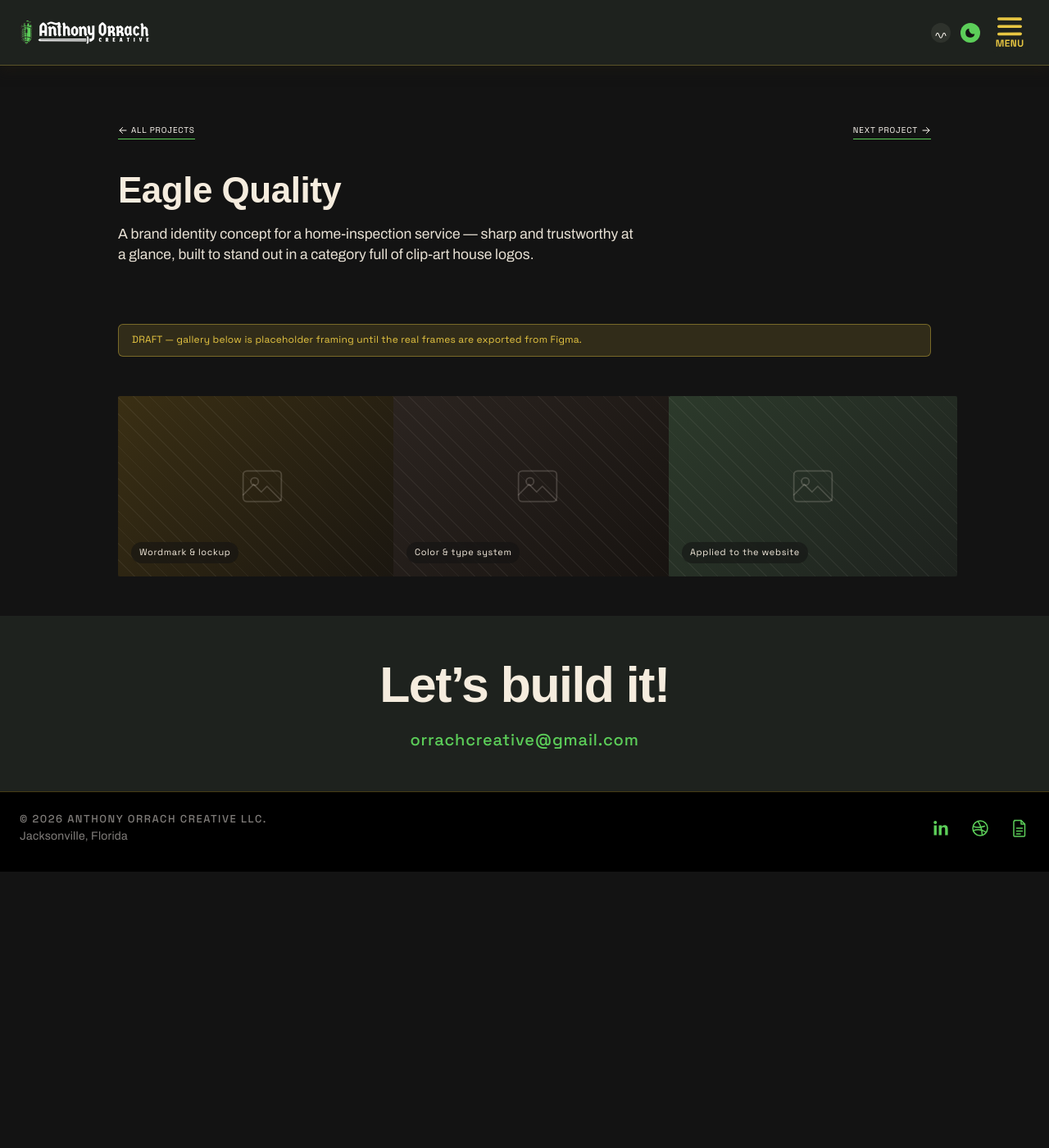
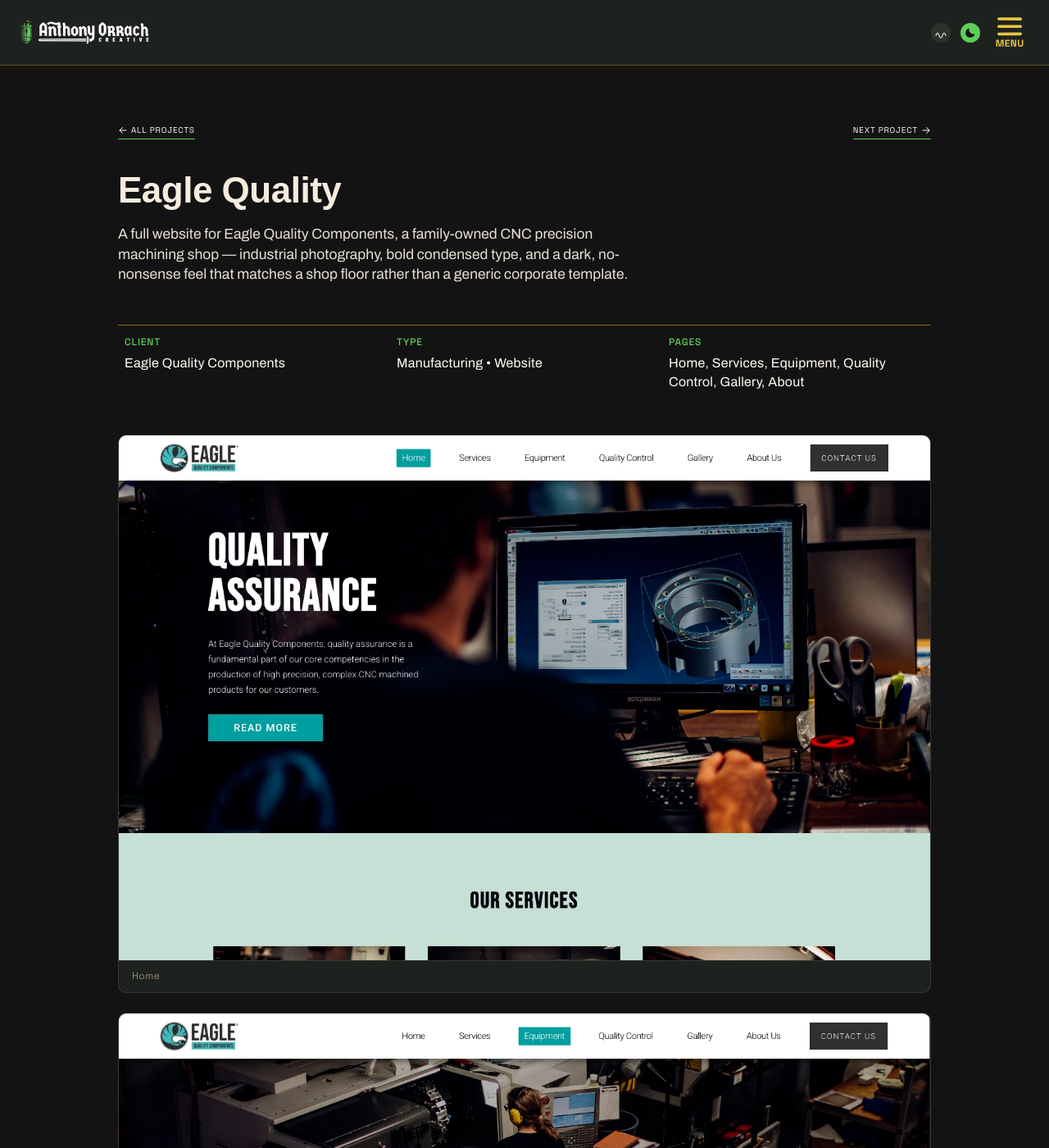
Before and after one commit to orrachcreative/orrachcreative.github.io, a Jekyll site: the page built from projects/eagle-quality.html, in a window 1280 px wide and 1400 px high. Shown: the whole window at 82% size. Built offline with Jekyll 4.4.1, drawn with Linux system fonts in a browser that asks for light colours; some web fonts are replaced; some of the changed text lies outside the part shown.

Commit message:
Pull real Eagle Quality screenshots into the Craft page
Anthony sent real screenshots of the Eagle Quality Components site, which
also corrected a fabrication: I had guessed "home-inspection service" for
the placeholder description. It's actually a full website for a
family-owned CNC precision machining shop (Home, Services, Equipment,
Quality Control, Gallery, About) — rewrote the page copy and case-meta to
match what's actually shown.

- 5 real screenshots (3 desktop pages, 2 mobile) saved into
  assets/images/projects/eagle-quality/ and wired into the page via a new
  .shot-stack component — full-width, natural aspect ratio, unlike
  .logo-grid's square logo tiles which would have badly cropped these.
- projects.yml gets its first real `image` field, so the Craft index card
  now shows the actual homepage screenshot instead of a gradient
  placeholder — this is the first project on the whole site with a real
  screenshot in place of the empty-state system.

```diff
--- a/_data/projects.yml
+++ b/_data/projects.yml
@@ -1,8 +1,10 @@
 - title: Eagle Quality
-  status: "Branding exercise · Website"
-  desc: "A brand identity concept for a home-inspection service — sharp and trustworthy at a glance."
+  status: "Website design · Client"
+  desc: "A full website for a family-owned CNC precision machining shop — industrial photography, bold condensed type, teal accent."
   url: /projects/eagle-quality/
   cta: View case study
+  image: /assets/images/projects/eagle-quality/home-desktop.webp
+  image_alt: "Eagle Quality Components homepage, dark hero with CNC machining photography"
 - title: Task Yeti
   status: "Branding exercise · App"
   desc: "A playful brand and app-icon concept for a task manager, built to feel less corporate than the category default."
--- a/assets/css/style.css
+++ b/assets/css/style.css
@@ -2105,6 +2105,53 @@ a.work-card--horizontal:hover .work-card__cta {
   padding-bottom: 4px;
 }
 
+/* Real project screenshots (unlike .logo-grid's square logo tiles) —
+   full-width, natural aspect ratio, no forced cropping. */
+.shot-stack {
+  display: flex;
+  flex-direction: column;
+  gap: 24px;
+}
+
+.shot-stack__item {
+  margin: 0;
+  border: 1px solid var(--line);
+  border-radius: 10px;
+  overflow: hidden;
+  background: var(--bg-card);
+}
+
+.shot-stack__item img {
+  width: 100%;
+  height: auto;
+  display: block;
+}
+
+.shot-stack__item figcaption {
+  padding: 10px 16px;
+  font-family: var(--font-mono);
+  font-size: 0.75rem;
+  letter-spacing: 0.4px;
+  color: var(--ink-faint);
+  border-top: 1px solid var(--line);
+}
+
+.shot-stack--mobile {
+  flex-direction: row;
+  flex-wrap: wrap;
+}
+
+.shot-stack__item--phone {
+  flex: none;
+  width: 280px;
+}
+
+@media (max-width: 640px) {
+  .shot-stack__item--phone {
+    width: 100%;
+  }
+}
+
 .logo-grid {
   display: grid;
   grid-template-columns: repeat(3, 1fr);
--- a/projects/eagle-quality.html
+++ b/projects/eagle-quality.html
@@ -12,13 +12,49 @@ gallery: true
       <a href="{{ '/projects/task-yeti/' | relative_url }}">Next project {% include icon.html name="arrow-right" %}</a>
     </div>
     <h1 class="display-2 hero__title">Eagle Quality</h1>
-    <p class="body-lg hero__subtitle">A brand identity concept for a home-inspection service &mdash; sharp and trustworthy at a glance, built to stand out in a category full of clip-art house logos.</p>
+    <p class="body-lg hero__subtitle">A full website for Eagle Quality Components, a family-owned CNC precision machining shop &mdash; industrial photography, bold condensed type, and a dark, no-nonsense feel that matches a shop floor rather than a generic corporate template.</p>
   </section>
-  <p class="draft-flag">DRAFT &mdash; gallery below is placeholder framing until the real frames are exported from Figma.</p>
-  <div class="logo-grid">
-    {% include media-placeholder.html label="Wordmark & lockup" swatch=2 %}
-    {% include media-placeholder.html label="Color & type system" swatch=4 %}
-    {% include media-placeholder.html label="Applied to the website" swatch=1 %}
+
+  <div class="case-meta" style="margin-bottom: 40px;">
+    <div class="case-meta__item">
+      <p class="meta-label">Client</p>
+      <p class="case-meta__value">Eagle Quality Components</p>
+    </div>
+    <div class="case-meta__item">
+      <p class="meta-label">Type</p>
+      <p class="case-meta__value">Manufacturing &bull; Website</p>
+    </div>
+    <div class="case-meta__item">
+      <p class="meta-label">Pages</p>
+      <p class="case-meta__value">Home, Services, Equipment, Quality Control, Gallery, About</p>
+    </div>
+  </div>
+
+  <div class="shot-stack">
+    <figure class="shot-stack__item">
+      <img src="{{ '/assets/images/projects/eagle-quality/home-desktop.webp' | relative_url }}" alt="Eagle Quality Components homepage: dark hero with CNC machining photography and a Quality Assurance headline" loading="lazy">
+      <figcaption>Home</figcaption>
+    </figure>
+    <figure class="shot-stack__item">
+      <img src="{{ '/assets/images/projects/eagle-quality/equipment-desktop.webp' | relative_url }}" alt="Equipment page showing a Haas CNC machine in the shop, with a CNC Machines gallery below" loading="lazy">
+      <figcaption>Equipment</figcaption>
+    </figure>
+    <figure class="shot-stack__item">
+      <img src="{{ '/assets/images/projects/eagle-quality/about-desktop.webp' | relative_url }}" alt="About Us page with shop-floor photography and a Why We Are The Best section" loading="lazy">
+      <figcaption>About</figcaption>
+    </figure>
+  </div>
+
+  <p class="eyebrow" style="margin: 32px 0 16px;">Responsive</p>
+  <div class="shot-stack shot-stack--mobile">
+    <figure class="shot-stack__item shot-stack__item--phone">
+      <img src="{{ '/assets/images/projects/eagle-quality/home-mobile.png' | relative_url }}" alt="Eagle Quality Components homepage on mobile" loading="lazy">
+      <figcaption>Home &mdash; mobile</figcaption>
+    </figure>
+    <figure class="shot-stack__item shot-stack__item--phone">
+      <img src="{{ '/assets/images/projects/eagle-quality/about-mobile.png' | relative_url }}" alt="Eagle Quality Components about page on mobile, Family Owned & Operated section" loading="lazy">
+      <figcaption>About &mdash; mobile</figcaption>
+    </figure>
   </div>
 </div>
 
```
Also changed, not shown: assets/images/projects/eagle-quality/about-desktop.webp (added), assets/images/projects/eagle-quality/about-mobile.png (added), assets/images/projects/eagle-quality/equipment-desktop.webp (added), assets/images/projects/eagle-quality/home-desktop.webp (added), assets/images/projects/eagle-quality/home-mobile.png (added), 1 other file.
